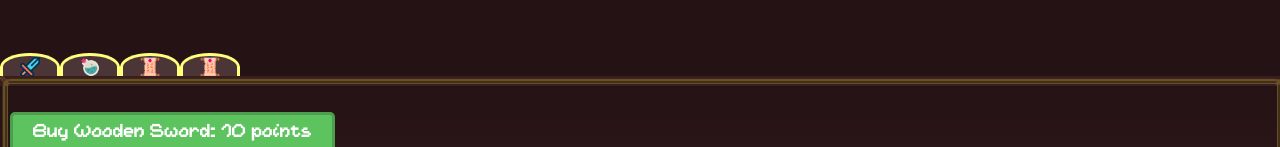
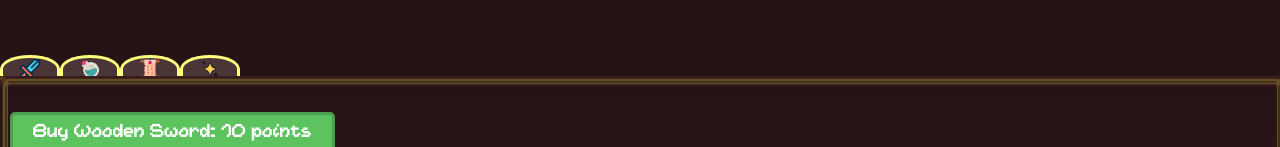
Before and after one commit to TTTaevas/Clicker-game, a React (Vite) app: page / in a window 1280 px wide. Shown: the part 464-611 px from the top of the page. Built offline with nearby package versions, Linux system fonts and the light colour scheme.

Commit message:
added focus to toabs so we know where tabs we are in

```diff
--- a/src/components/Shop.jsx
+++ b/src/components/Shop.jsx
@@ -6,6 +6,7 @@ import Enchants from "./Enchants";
 import swordIcon from "../../assets/sword.png";
 import potionIcon from "../../assets/potion.png";
 import scrollIcon from "../../assets/scroll.png";
+import sparkIcon from "../../assets/spark.png";
 
 export default function Shop({
   score,
@@ -288,7 +289,7 @@ export default function Shop({
             let height =
               document.getElementsByClassName("shopContainer")[0].clientHeight;
             document.getElementsByClassName("tabs")[0].style.bottom = `${
-              height + 15
+              height + 13
             }px`;
           });
           resizeObserver.observe(
@@ -306,7 +307,7 @@ export default function Shop({
           <img src={scrollIcon} alt="scrolls icon" />
         </button>
         <button className="tabButtons" onClick={() => setCurrentTab(3)}>
-          <img src={scrollIcon} alt="scrolls icon" />
+          <img src={sparkIcon} alt="scrolls icon" />
         </button>
       </div>
       <div className="shopContainer">
--- a/src/style/shop.css
+++ b/src/style/shop.css
@@ -141,3 +141,7 @@ transform: translateY(5px);
   border-radius: 50% 50% 0% 0%
 
 }
+.tabButtons:focus {
+  height:40px;
+   background-color: #694a4c;
+}
```
Also changed, not shown: assets/spark.png (added).
